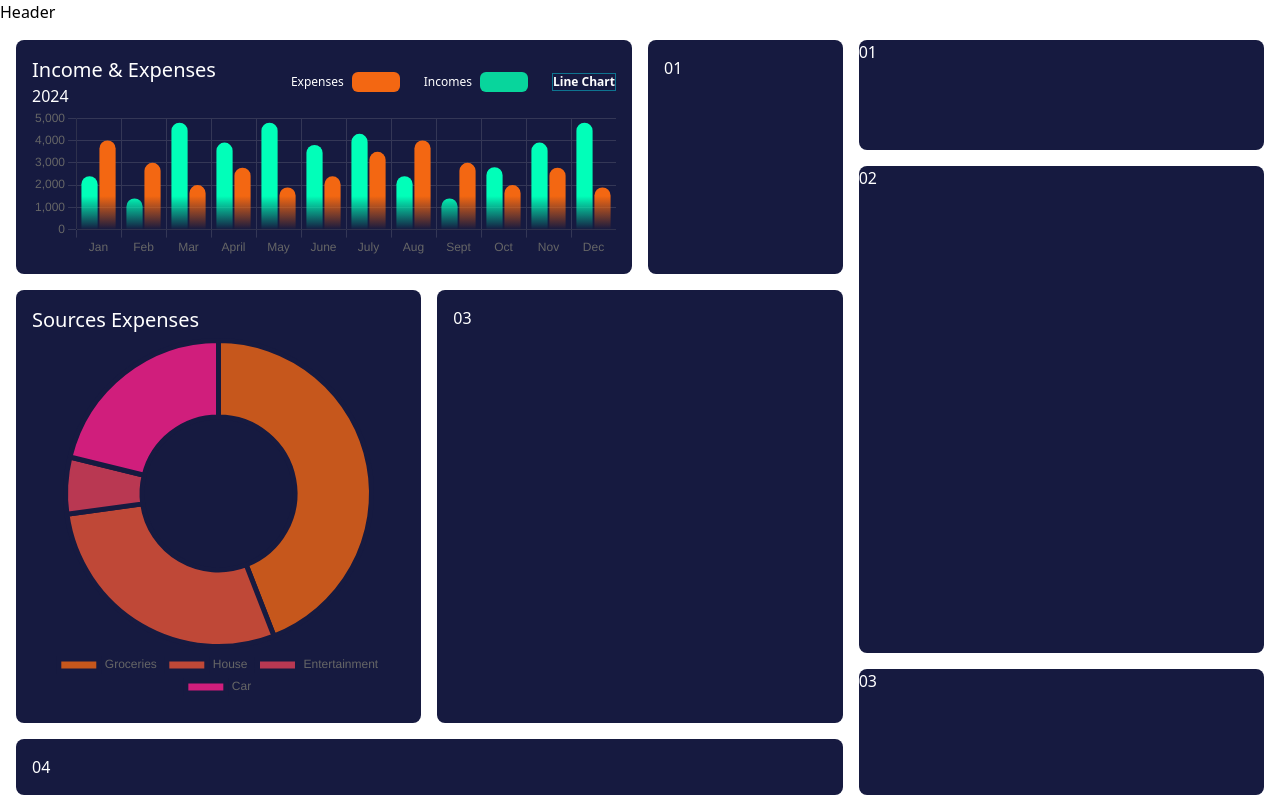
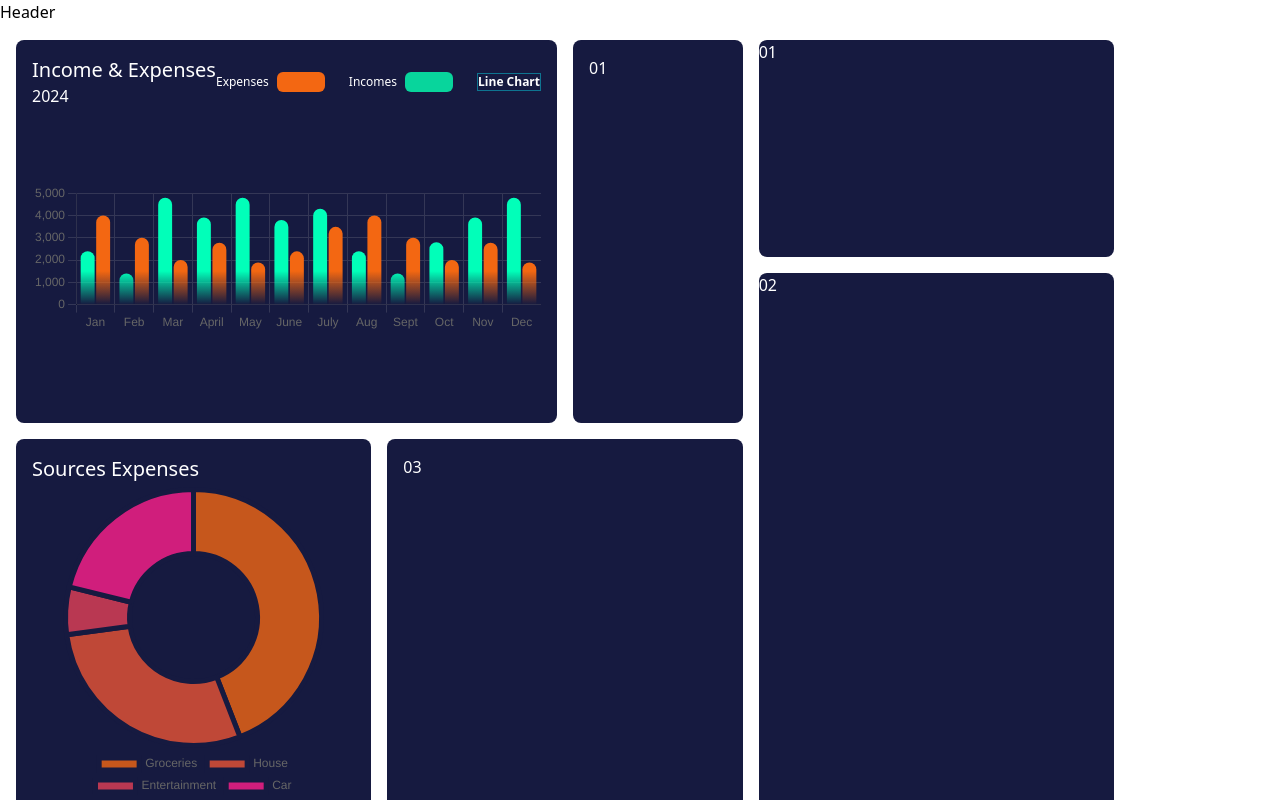
Before and after one commit to Sara-AM91/finance-tracker-frontend, a React (Vite) app: page /dashboard in a window 1280 px wide. Shown: the top 800 px of the page. Built offline with nearby package versions, Linux system fonts and the light colour scheme.

Commit message:
made proportions of grid items correct with rows

```diff
--- a/src/components/Dashboard.jsx
+++ b/src/components/Dashboard.jsx
@@ -13,9 +13,9 @@ const Dashboard = () => {
   let year = d.getFullYear();
 
   return (
-    <div className="grid grid-cols-6 gap-4 p-4 w-full h-full">
-      <div className="col-span-4 grid grid-cols-4 gap-4 h-full">
-        <div className="col-span-3 bg-[#161A40] p-4 text-white rounded-lg flex flex-col h-full">
+    <div className="grid grid-cols-6 gap-4 p-4">
+      <div className="col-span-4 grid grid-cols-4 grid-rows-7 gap-4">
+        <div className="col-span-3 bg-[#161A40] p-4 text-white rounded-lg flex flex-col row-span-3">
           <div className="flex justify-between">
             <div>
               <h1 className="text-xl">Income & Expenses</h1>
@@ -43,24 +43,24 @@ const Dashboard = () => {
             {bar ? <ExpensesVsIncomeBar /> : <ExpensesVsIncomeLine />}
           </div>
         </div>
-        <div className="col-span-1 bg-[#161A40] p-4 text-white rounded-lg h-full">
+        <div className="col-span-1 bg-[#161A40] p-4 text-white rounded-lg row-span-3">
           01
         </div>
-        <div className="col-span-2 bg-[#161A40] p-4 text-white rounded-lg h-full">
+        <div className="col-span-2 bg-[#161A40] p-4 text-white rounded-lg row-span-3">
           <h1 className="text-xl">Sources Expenses</h1>
           <ExpSourcesPie />
         </div>
-        <div className="col-span-2 bg-[#161A40] p-4 text-white rounded-lg h-full">
+        <div className="col-span-2 bg-[#161A40] p-4 text-white rounded-lg row-span-3">
           03
         </div>
-        <div className="col-span-4 bg-[#161A40] p-4 text-white rounded-lg h-full">
+        <div className="col-span-4 bg-[#161A40] p-4 text-white rounded-lg row-span-1">
           04
         </div>
       </div>
       <div className="col-span-2 grid grid-rows-12 gap-4 h-full">
-        <div className="row-span-2 bg-[#161A40] text-white rounded-lg">01</div>
+        <div className="row-span-3 bg-[#161A40] text-white rounded-lg">01</div>
         <div className="row-span-8 bg-[#161A40] text-white rounded-lg">02</div>
-        <div className="row-span-3 bg-[#161A40] text-white rounded-lg">03</div>
+        <div className="row-span-1 bg-[#161A40] text-white rounded-lg">03</div>
       </div>
     </div>
   );
```
Also changed, not shown: 1 other file (tests, documents, lock files or other folders).
